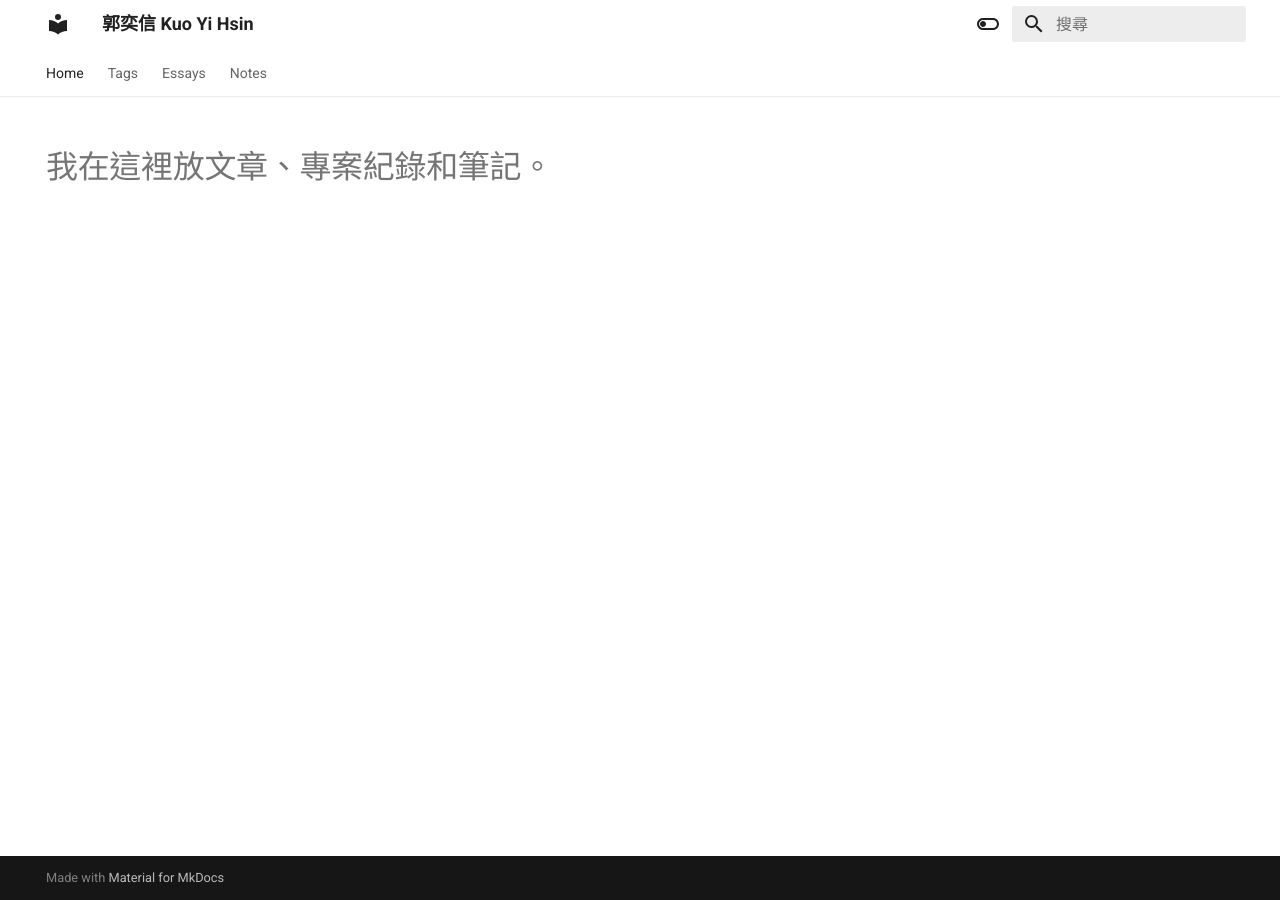
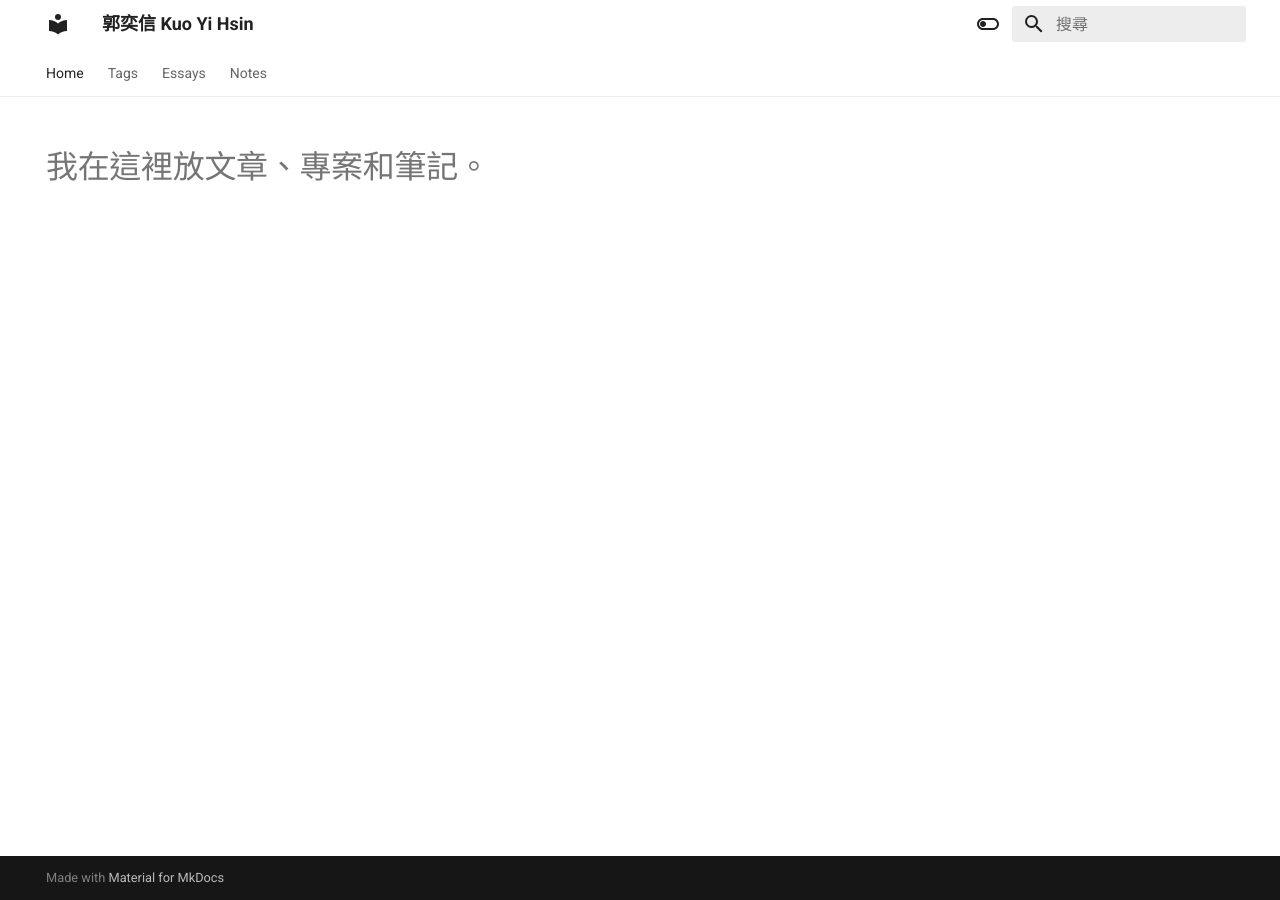
Before and after one commit to hisoka502/blog_blot, an MkDocs documentation site: the page built from docs/index.md, in a window 1280 px wide. Built offline with MkDocs 1.6.1 and Material for MkDocs 9.7.7, drawn with Linux system fonts in a browser that asks for light colours.

Commit message:
publish 2022_0704_2237

```diff
--- a/docs/index.md
+++ b/docs/index.md
@@ -5,4 +5,4 @@ hide:
   - navigation
 ---
 
-# 我在這裡放文章、專案紀錄和筆記。
+# 我在這裡放文章、專案和筆記。
```
